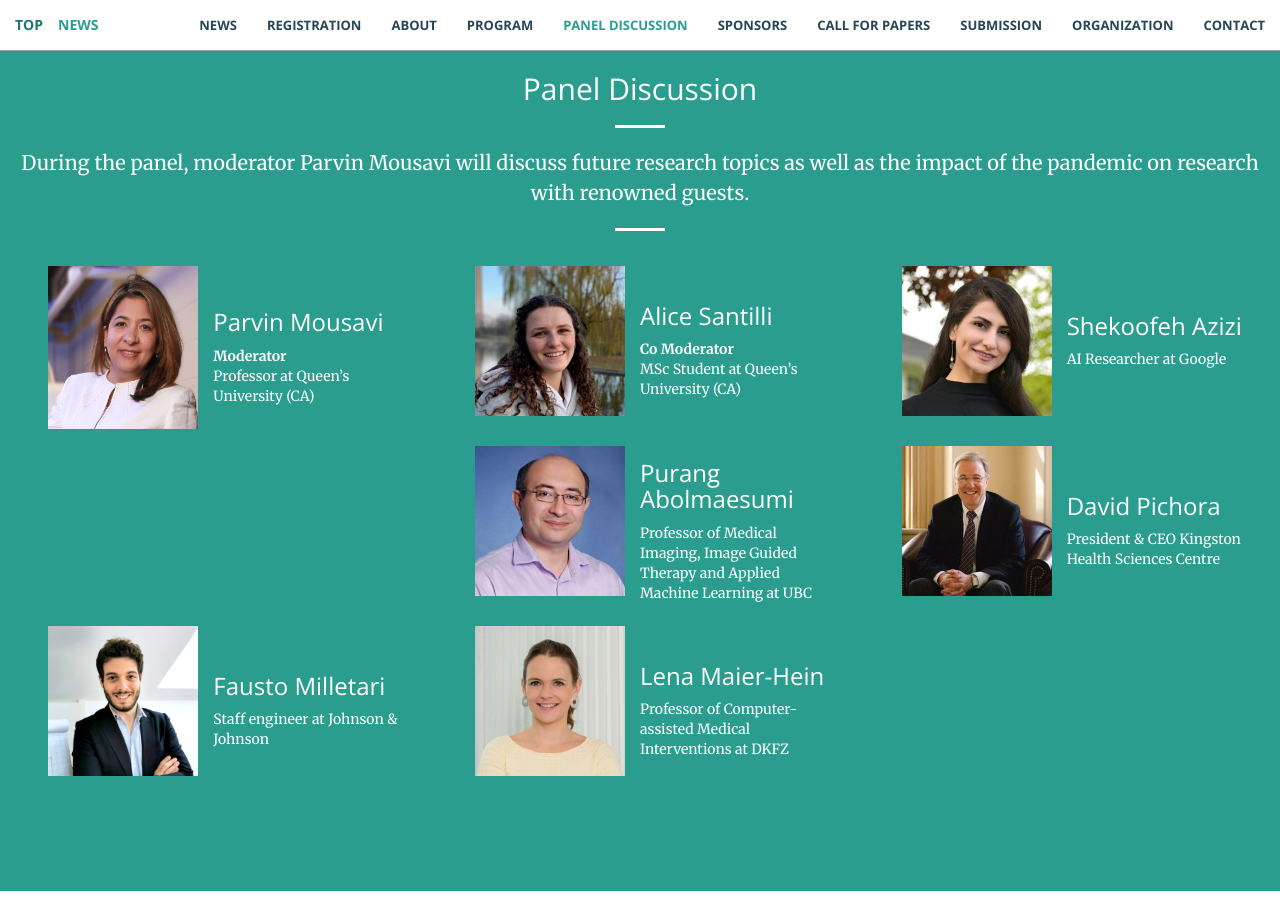
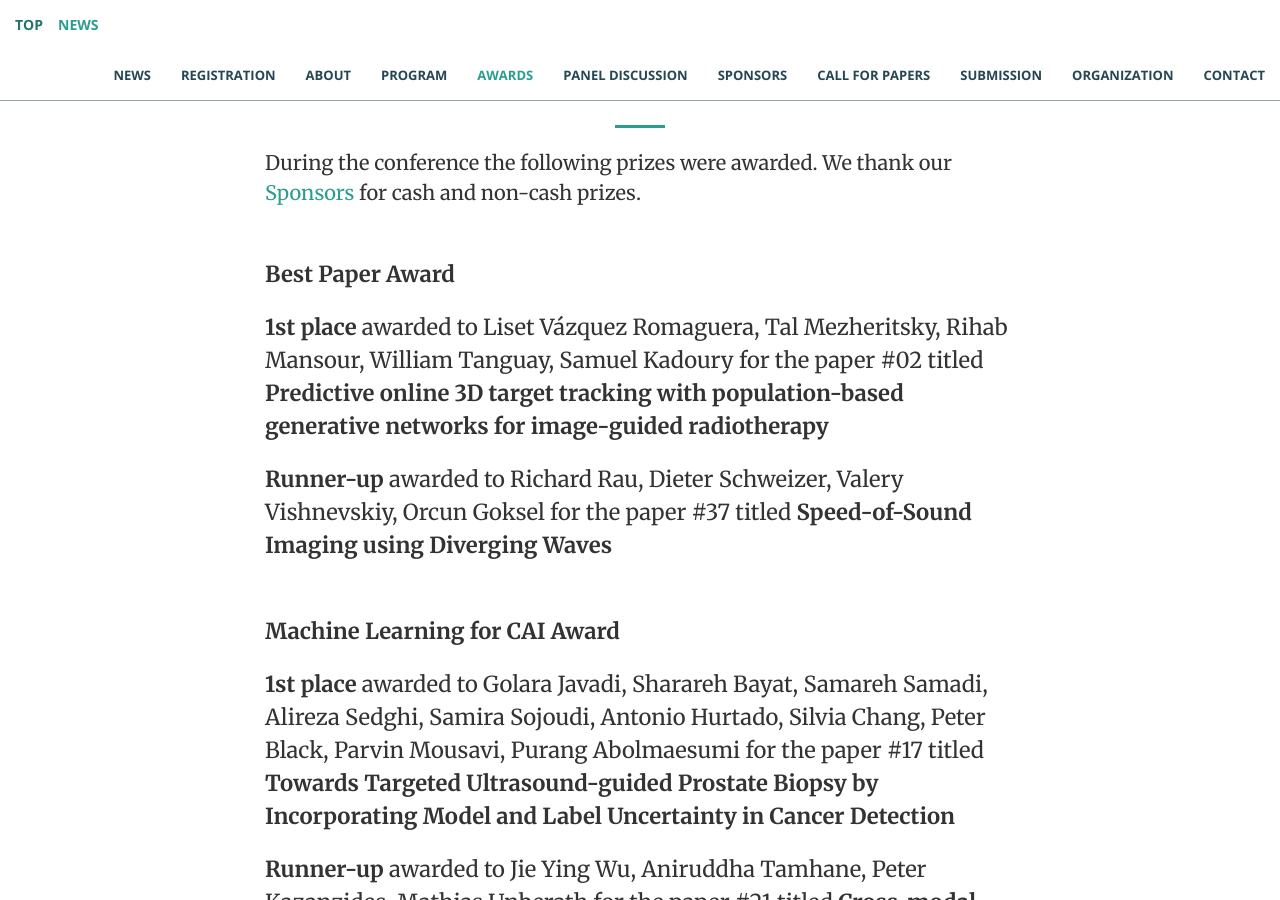
Before and after one commit to ipcai2021/ipcai2021.github.io, a Jekyll site: the page built from index.html, in a window 1280 px wide and 900 px high, scrolled down 14672 px. Built offline with Jekyll 4.4.1, drawn with Linux system fonts in a browser that asks for light colours; some of the changed text lies outside the part shown.

Commit message:
added awards section

```diff
--- a/_includes/nav.html
+++ b/_includes/nav.html
@@ -31,6 +31,9 @@
                 <li>
                     <a class="page-scroll" href="#program" style="color: $theme-primary">Program</a>
                 </li>
+				<li>
+                    <a class="page-scroll" href="#awards" style="color: $theme-primary">Awards</a>
+                </li>
                 <li>
                     <a class="page-scroll" href="#discussion" style="color: $theme-primary">Panel Discussion</a>
                 </li>
--- a/_includes/program.html
+++ b/_includes/program.html
@@ -527,3 +527,60 @@
     </div>
 
 </section>
+
+<section id="awards">
+    <div class="container">
+        <div class="row">
+            <div class="col-lg-12 text-center">
+                <h2 class="section-heading">Awards</h2>
+                <hr class="primary">
+            </div>
+        </div>
+    </div>
+	<div class="container">
+        <div class="row">
+            <div class="col-lg-8 col-lg-offset-2 text-left">
+                <p>
+				During the conference the following prizes were awarded. We thank our <a href="#sponsors" class="page-scroll">Sponsors</a> for cash and non-cash prizes.
+                </br></br></p>
+
+				<p class="font_8" style="font-size:18px"><span style="font-size:22px"><b>Best Paper Award</b></p>
+				<p class="font_8" style="font-size:18px"><span style="font-size:22px">
+				<b>1st place</b> awarded to Liset Vázquez Romaguera, Tal Mezheritsky, Rihab Mansour, William Tanguay, Samuel Kadoury for the paper #02 titled <b>Predictive online 3D target tracking with population-based generative networks for image-guided radiotherapy</b></br></p>
+				<p class="font_8" style="font-size:18px"><span style="font-size:22px">
+				<b>Runner-up</b> awarded to Richard Rau, Dieter Schweizer, Valery Vishnevskiy, Orcun Goksel for the paper #37 titled <b>Speed-of-Sound Imaging using Diverging Waves</b></br></br></p>
+
+				<p class="font_8" style="font-size:18px"><span style="font-size:22px"><b>Machine Learning for CAI Award</b></p>
+				<p class="font_8" style="font-size:18px"><span style="font-size:22px">
+				<b>1st place</b> awarded to Golara Javadi, Sharareh Bayat, Samareh Samadi, Alireza Sedghi, Samira Sojoudi, Antonio Hurtado, Silvia Chang, Peter Black, Parvin Mousavi, Purang Abolmaesumi for the paper #17 titled <b>Towards Targeted Ultrasound-guided Prostate Biopsy by Incorporating Model and Label Uncertainty in Cancer Detection</b></br> </p>
+				<p class="font_8" style="font-size:18px"><span style="font-size:22px">
+				<b>Runner-up</b> awarded to Jie Ying Wu, Aniruddha Tamhane, Peter Kazanzides, Mathias Unberath for the paper #21 titled <b>Cross-modal self-supervised representation learning for gesture and skill recognition in robotic surgery</b></br></br></p>
+
+				<p class="font_8" style="font-size:18px"><span style="font-size:22px"><b>Bench-to-Bedside Award</b></p>
+				<p class="font_8" style="font-size:18px"><span style="font-size:22px">
+				<b>1st place</b> awarded to Megha Kalia, Apeksha Avinash, Nassir Navab, Septimiu Salcudean for the paper #40 titled <b>Preclinical Evaluation of a Marker-less, Real-time, Augmented Reality Guidance System for Robot Assisted Radical Prostatectomy </b></br> </p>
+				<p class="font_8" style="font-size:18px"><span style="font-size:22px">
+				<b>Runner-up</b> awarded to Alice M.L. Santilli, Amoon Jamzad,  Alireza Sedghi, Martin Kaufmann, Kathryn Logan, Julie Wallis,  Kevin Y.M Ren, Natasja Janssen, Shaila Merchant, Jay Engel, Doug McKay, Sonal Varma, Ami Wang, Gabor Fichtinger, John F. Rudan, Parvin Mousavi for the paper #33 titled <b>Domain Adaptation and Self-Supervised Learning for Surgical Margin Detection</b></br></br></p>
+
+				<p class="font_8" style="font-size:18px"><span style="font-size:22px"><b>Audience Award for Best Innovation</b></p>
+				<p class="font_8" style="font-size:18px"><span style="font-size:22px">
+				<b>1st place</b> awarded to Emmanouil Dimitrakakis, Lukas Lindenroth, George Dwyer, Holly Aylmore, Neil L Dorward, Hani J Marcus, Danail Stoyanov for the paper #44 titled <b>An Intuitive Surgical Handle Design for Robotic Neurosurgery</b></br> </p>
+				<p class="font_8" style="font-size:18px"><span style="font-size:22px">
+				<b>Runner-up</b> awarded to Niklas Holzwarth, Melanie Schellenberg, Janek Gröhl, Kris Dreher, Jan-Hinrich Nölke, Alexander Seitel, Minu D Tizabi, Beat P Müller-Stich, Lena Maier-Hein for the paper #32 titled <b>Tattoo tomography: Freehand 3D photoacoustic image reconstruction with an optical pattern</b></br></br></p>
+
+				<p class="font_8" style="font-size:18px"><span style="font-size:22px"><b>Audience Award for Best Presentation</b></p>
+				<p class="font_8" style="font-size:18px"><span style="font-size:22px">
+				<b>1st place</b> awarded to Claudia D'Ettorre, Agostino Stilli, George Dwyeer, Maxine Tran, Danail Stoyanov for the paper #35 titled <b>Autonomous Pick-And-Place Using the dVRK</b></br> </p>
+				<p class="font_8" style="font-size:18px"><span style="font-size:22px">
+				<b>Runner-up</b> awarded to Rachel L. Theriault, Martin Kaufmann, Kevin Yi Mi Ren, Sonal Varma, Randy E. Ellis for the paper #08 titled <b>Metabolomics Patterns of Breast Cancer Tumors Using Mass Spectrometry Imaging</b></br></br></p>
+
+
+
+			</div>
+			<div class="col-lg-8 col-lg-offset-2 text-center">
+				<a href="#awards" class="btn btn-primary btn-xl page-scroll">Back to top</a></br></br></br></br>
+			</div>
+        </div>
+    </div>
+
+</section>
```
